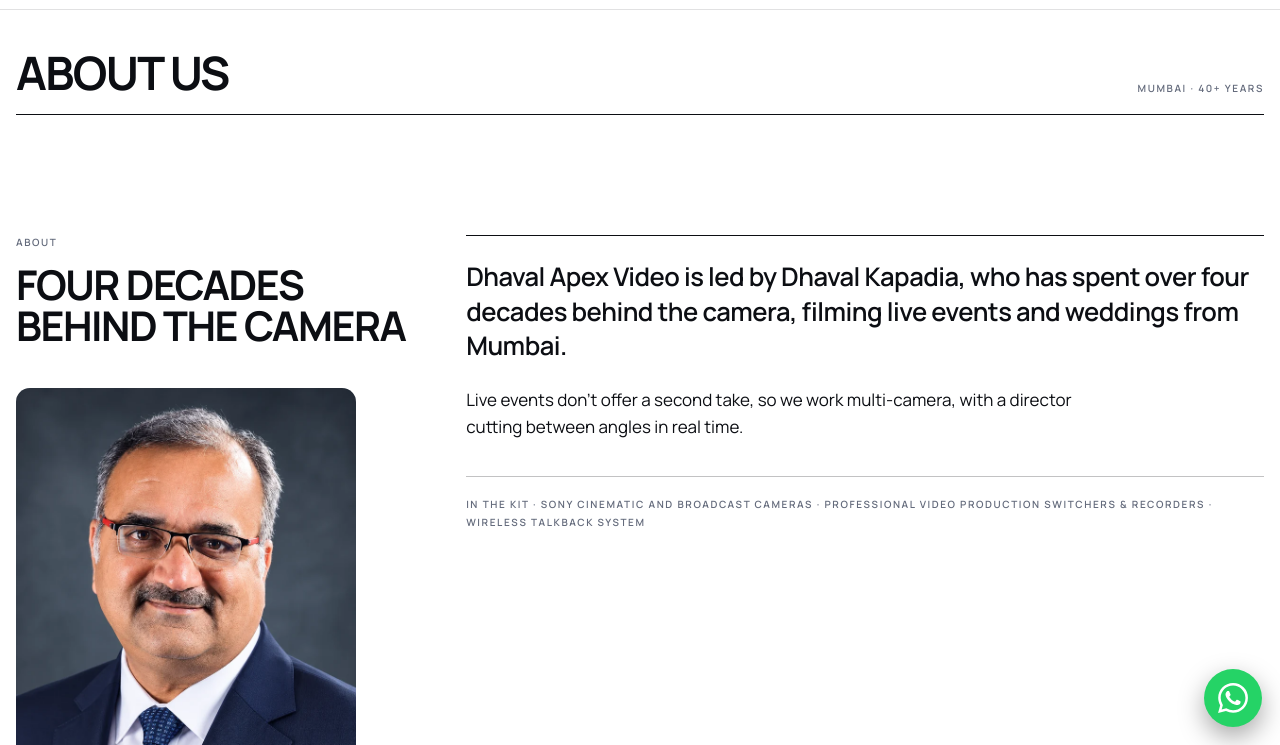
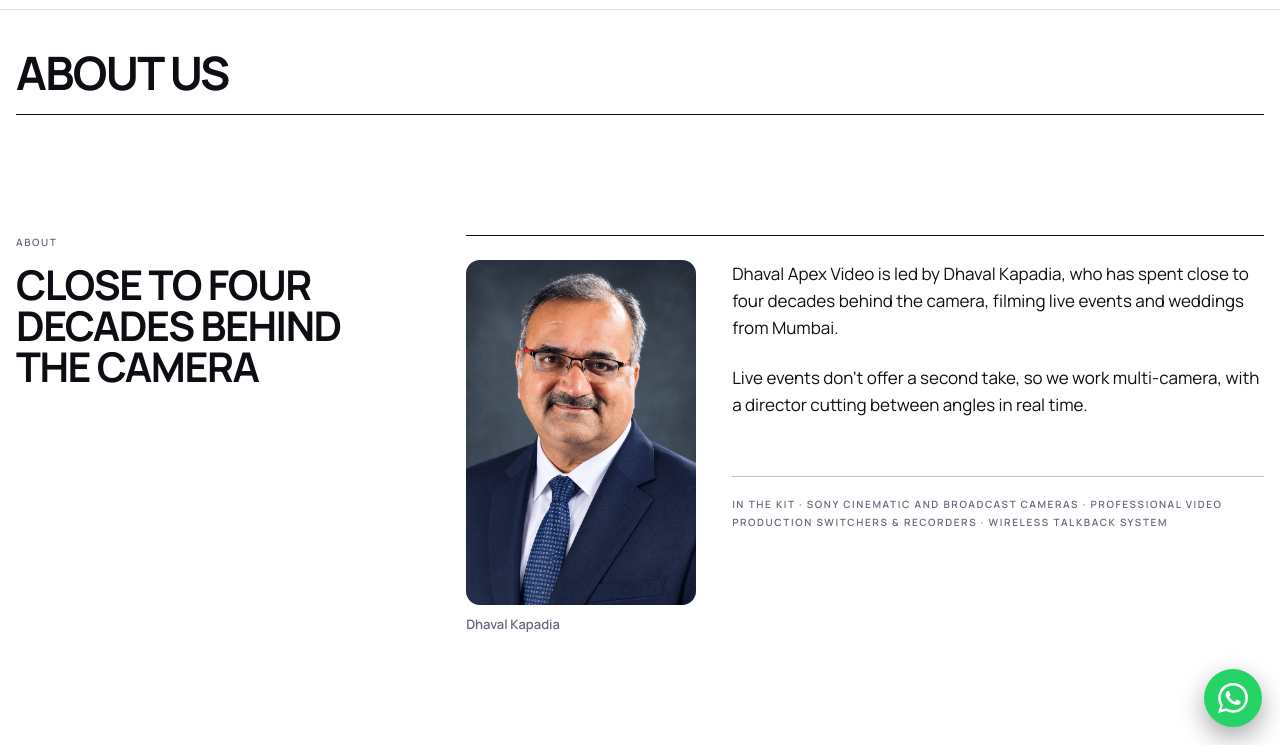
Before and after one commit to adityakapadiaa/apexvideo, a plain HTML site: page about/index.html in a window 1280 px wide. Shown: the part 55-800 px from the top of the page. Drawn offline with Linux system fonts and the light colour scheme.

Commit message:
About Us: close to four decades, portrait beside the text, drop years line
Co-Authored-By: Claude Opus 5.5 <noreply@anthropic.com>
Claude-Session: https://claude.ai/code/session_013wTR6LcvifGswLDzq1kLfW

```diff
--- a/about/index.html
+++ b/about/index.html
@@ -4,7 +4,7 @@
 <meta charset="utf-8">
 <meta name="viewport" content="width=device-width,initial-scale=1,viewport-fit=cover">
 <title>About Us | Dhaval Apex Video, Event and Wedding Videography in Mumbai</title>
-<meta name="description" content="About Dhaval Apex Video: led by Dhaval Kapadia with over four decades behind the camera, filming multi-camera events, live streams and weddings from Mumbai. Equipment and answers to common client questions.">
+<meta name="description" content="About Dhaval Apex Video: led by Dhaval Kapadia with close to four decades behind the camera, filming multi-camera events, live streams and weddings from Mumbai. Equipment and answers to common client questions.">
 <link rel="canonical" href="https://dhavalapexvideo.in/about/">
 <meta name="robots" content="index, follow, max-image-preview:large">
 <meta property="og:type" content="website">
@@ -12,7 +12,7 @@
 <meta property="og:locale" content="en_IN">
 <meta property="og:url" content="https://dhavalapexvideo.in/about/">
 <meta property="og:title" content="About Us | Dhaval Apex Video, Event and Wedding Videography in Mumbai">
-<meta property="og:description" content="About Dhaval Apex Video: led by Dhaval Kapadia with over four decades behind the camera, filming multi-camera events, live streams and weddings from Mumbai. Equipment and answers to common client questions.">
+<meta property="og:description" content="About Dhaval Apex Video: led by Dhaval Kapadia with close to four decades behind the camera, filming multi-camera events, live streams and weddings from Mumbai. Equipment and answers to common client questions.">
 <meta property="og:image" content="https://dhavalapexvideo.in/og/home.jpg">
 <meta property="og:image:width" content="1200">
 <meta property="og:image:height" content="630">
@@ -53,11 +53,11 @@
 </aside>
 
 <main id="app">
-<section class="home gut"><div class="intro"><h1>About us</h1><span class="cap" style="color:var(--soft)">Mumbai · 40+ years</span></div></section>
+<section class="home gut"><div class="intro"><h1>About us</h1></div></section>
 <section class="sec2 gut split" aria-labelledby="abH">
-  <div><p class="cap">About</p><h2 id="abH">Four decades behind the camera</h2><figure class="portrait"><img src="/img/dhaval-kapadia.webp" width="720" height="1079" alt="Dhaval Kapadia, Dhaval Apex Video" loading="lazy" decoding="async"><figcaption>Dhaval Kapadia</figcaption></figure></div>
-  <div class="prose">
-    <p>Dhaval Apex Video is led by Dhaval Kapadia, who has spent over four decades behind the camera, filming live events and weddings from Mumbai.</p>
+  <div><p class="cap">About</p><h2 id="abH">Close to four decades behind the camera</h2></div>
+  <div class="prose"><figure class="portrait"><img src="/img/dhaval-kapadia.webp" width="720" height="1079" alt="Dhaval Kapadia, Dhaval Apex Video" loading="lazy" decoding="async"><figcaption>Dhaval Kapadia</figcaption></figure>
+    <p>Dhaval Apex Video is led by Dhaval Kapadia, who has spent close to four decades behind the camera, filming live events and weddings from Mumbai.</p>
     <p>Live events don't offer a second take, so we work multi-camera, with a director cutting between angles in real time.</p>
     <p class="kit cap">In the kit · Sony cinematic and broadcast cameras · Professional video production switchers &amp; recorders · Wireless talkback system</p>
   </div>
--- a/assets/site.css
+++ b/assets/site.css
@@ -452,10 +452,14 @@ main:has(.next)~footer{margin-top:0}
 @media (max-width:520px){.nav .logo{display:block}.nav .logo img{width:30px;height:30px;border-radius:6px}.nav a.tab[data-k="contact"]{display:none}}
 /* ---------- feedback round, 18 Nov ---------- */
 /* About: portrait */
-.portrait{margin:28px 0 0;max-width:340px}
+.portrait{margin:0 0 22px;max-width:300px}
 .portrait img{display:block;width:100%;height:auto;aspect-ratio:2/3;object-fit:cover;border-radius:14px;background:var(--paper-2)}
 .portrait figcaption{margin-top:10px;font-size:13px;font-weight:600;color:var(--soft)}
-@media (max-width:860px){.portrait{max-width:300px}}
+@media (min-width:861px){
+  .prose:has(.portrait){display:grid;grid-template-columns:230px minmax(0,1fr);column-gap:36px;align-items:start}
+  .prose .portrait{grid-column:1;grid-row:1 / span 4;margin:0;max-width:none}
+  .prose:has(.portrait)>p{grid-column:2}
+}
 /* disc: no hand-drawn line around it */
 .disc svg.scrib{display:none}
 /* film page */
```
